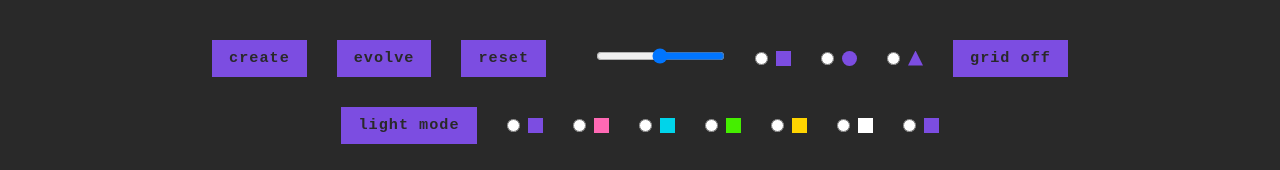
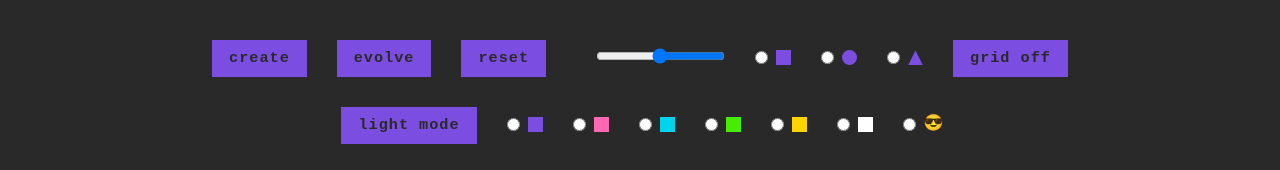
Before and after one commit to evscoder/react-course-work, a React (Vite) app: page / in a window 1280 px wide. Shown: the part 782-952 px from the top of the page. Built offline with nearby package versions, Linux system fonts and the light colour scheme.

Commit message:
Change colors and shapes

```diff
--- a/src/components/Game/Game.tsx
+++ b/src/components/Game/Game.tsx
@@ -1,4 +1,4 @@
-import React, {FC, useEffect, useState} from "react";
+import React, {FC, useEffect, useRef, useState} from "react";
 import styles from './Game.module.scss';
 import Frame from "../Frame/Frame";
 import Interface from "../Interface/Interface";
@@ -8,21 +8,28 @@ interface Props {
 }
 
 const Game: FC<Props> = () => {
-    const [shape, setShape] = useState<string | undefined>('');
+    const [shape, setShape] = useState<string | undefined>('square');
+    const [color, setColor] = useState<string | undefined>('purple');
+    const gameElement = useRef<HTMLDivElement | null>(null);
 
     const onChangeShape = (event: React.ChangeEvent<HTMLInputElement>) => {
         const button = event.target;
         const buttonType: string | undefined = button.dataset.type;
+        const buttonColor: string | undefined = button.dataset.color;
 
-        setShape(buttonType);
+        const shapeData: DOMStringMap | undefined = gameElement.current?.dataset;
 
-        console.log(shape);
+        shapeData!.shape = buttonType;
+        shapeData!.color = buttonColor;
+
+        setShape(shapeData!.shape);
+        setColor(shapeData!.color);
     }
 
     return (
-        <div className={styles['game']}>
+        <div ref={gameElement} data-shape={'square'} data-color={'purple'} className={styles['game']}>
             <Frame />
-            <Interface onChangeShape={onChangeShape} />
+            <Interface onChangeShape={onChangeShape} type={shape} color={color === 'emoji' ? 'purple' : color} />
         </div>
     )
 }
--- a/src/components/Interface/Interface.tsx
+++ b/src/components/Interface/Interface.tsx
@@ -3,12 +3,16 @@ import styles from './Interface.module.scss';
 import Button from "../Button/Button";
 import RangeInput from "../RangeInput/RangeInput";
 import RadioButton from "../RadioButton/RadioButton";
+import cn from "clsx";
+import {Colors, Types} from "./types";
 interface Props {
     children?: React.ReactNode,
     onChangeShape?: React.ChangeEventHandler<HTMLInputElement>,
     onChangeColor?: React.ChangeEventHandler<HTMLInputElement>,
+    color?: Colors,
+    type?: Types,
 }
-const GameInterface: FC<Props> = ({onChangeShape, onChangeColor}) => {
+const GameInterface: FC<Props> = ({onChangeShape, onChangeColor, type, color}) => {
     return (
         <div className={styles['game-interface']}>
             <div className={styles.giRow}>
@@ -27,13 +31,13 @@ const GameInterface: FC<Props> = ({onChangeShape, onChangeColor}) => {
                 <div className={styles.giCol}>
                     <ul className={styles.giList}>
                         <li className={styles.giListItem}>
-                            <RadioButton onChange={onChangeShape} id={'square'} type={'square'} title={'Squared cells'} name={'grid_type'} />
+                            <RadioButton onChange={onChangeShape} id={'square'} type={'square'} color={color} title={'Squared cells'} name={'grid_type'} />
                         </li>
                         <li className={styles.giListItem}>
-                            <RadioButton onChange={onChangeShape} id={'circle'} type={'circle'} title={'Circular cells'} name={'grid_type'} />
+                            <RadioButton onChange={onChangeShape} id={'circle'} type={'circle'} color={color} title={'Circular cells'} name={'grid_type'} />
                         </li>
                         <li className={styles.giListItem}>
-                            <RadioButton onChange={onChangeShape} id={'triangle'} type={'triangle'} title={'Triangular cells'} name={'grid_type'} />
+                            <RadioButton onChange={onChangeShape} id={'triangle'} type={'triangle'} color={color} title={'Triangular cells'} name={'grid_type'} />
                         </li>
                     </ul>
                 </div>
@@ -44,27 +48,27 @@ const GameInterface: FC<Props> = ({onChangeShape, onChangeColor}) => {
                     <Button title={'Toggle mode'}>Light mode</Button>
                 </div>
                 <div className={styles.giCol}>
-                    <ul className={styles.giList}>
+                    <ul className={cn(styles.giList, styles.giListColors)}>
                         <li className={styles.giListItem}>
-                            <RadioButton onChange={onChangeColor} id={'purple'} color={'purple'} title={'Purple cells'} name={'color_type'} />
+                            <RadioButton onChange={onChangeShape} type={type} id={'purple'} color={'purple'} title={'Purple cells'} name={'color_type'} />
                         </li>
                         <li className={styles.giListItem}>
-                            <RadioButton onChange={onChangeColor} id={'pink'} color={'pink'} title={'Pink cells'} name={'color_type'}/>
+                            <RadioButton onChange={onChangeShape} type={type} id={'pink'} color={'pink'} title={'Pink cells'} name={'color_type'}/>
                         </li>
                         <li className={styles.giListItem}>
-                            <RadioButton onChange={onChangeColor} id={'blue'} color={'blue'} title={'Blue cells'} name={'color_type'} />
+                            <RadioButton onChange={onChangeShape} type={type} id={'blue'} color={'blue'} title={'Blue cells'} name={'color_type'} />
                         </li>
                         <li className={styles.giListItem}>
-                            <RadioButton onChange={onChangeColor} id={'green'} color={'green'} title={'Green cells'} name={'color_type'} />
+                            <RadioButton onChange={onChangeShape} type={type} id={'green'} color={'green'} title={'Green cells'} name={'color_type'} />
                         </li>
                         <li className={styles.giListItem}>
-                            <RadioButton onChange={onChangeColor} id={'yellow'} color={'yellow'} title={'Yellow cells'} name={'color_type'} />
+                            <RadioButton onChange={onChangeShape} type={type} id={'yellow'} color={'yellow'} title={'Yellow cells'} name={'color_type'} />
                         </li>
                         <li className={styles.giListItem}>
-                            <RadioButton onChange={onChangeColor} id={'white'} color={'white'} title={'White cells'} name={'color_type'} />
+                            <RadioButton onChange={onChangeShape} type={type} id={'white'} color={'white'} title={'White cells'} name={'color_type'} />
                         </li>
                         <li className={styles.giListItem}>
-                            <RadioButton onChange={onChangeColor} id={'emoji'} color={'emoji'} title={'Type emoji or character for cells'} name={'color_type'} />
+                            <RadioButton onChange={onChangeShape} type={type} id={'emoji'} color={'emoji'} title={'Type emoji or character for cells'} name={'color_type'} />
                         </li>
                     </ul>
                 </div>
--- /dev/null
+++ b/src/components/Interface/types.ts
@@ -0,0 +1,2 @@
+export type Types = 'square' | 'circle' | 'triangle' | string | undefined;
+export type Colors = 'purple' | 'blue' | 'pink' | 'green' | 'yellow' | 'white' | 'emoji' | string | undefined;
--- a/src/components/RadioButton/RadioButton.module.scss
+++ b/src/components/RadioButton/RadioButton.module.scss
@@ -1,10 +1,13 @@
 @import "../../styles/plugins";
 
 .radio-button {
+  display: inline-block;
+  vertical-align: middle;
   cursor: pointer;
 
   input {
     display: inline-block;
+    cursor: pointer;
     vertical-align: middle;
     margin-right: 8px;
   }
@@ -14,6 +17,7 @@
     height: $grid_size;
     display: inline-block;
     vertical-align: middle;
+    line-height: $grid_size;
     background-color: var(--c_base);
   }
 
@@ -48,4 +52,15 @@
   &--white .radio-button__marker {
     background-color: var(--c_06);
   }
+
+  &--emoji .radio-button__marker {
+    background-color: transparent;
+    clip-path: none;
+
+    &::before {
+      content: "😎";
+      display: inline-block;
+      vertical-align: middle;
+    }
+  }
 }
--- a/src/components/RadioButton/RadioButton.tsx
+++ b/src/components/RadioButton/RadioButton.tsx
@@ -1,19 +1,20 @@
 import React, {FC} from "react";
 import styles from './RadioButton.module.scss';
 import cn from 'clsx';
+import {Colors, Types} from "../Interface/types";
 interface Props {
     id: string,
     title?: string,
-    color?: 'purple' | 'blue' | 'pink' | 'green' | 'yellow' | 'white' | 'emoji',
-    type?: 'square' | 'circle' | 'triangle',
+    color?: Colors,
+    type?: Types,
     name: string,
     onChange?: React.ChangeEventHandler<HTMLInputElement>
 }
 
-const RadioButton: FC<Props> = ({ id, title , color, type, name, onChange }) => {
+const RadioButton: FC<Props> = ({ id, title , color, type, name, onChange}) => {
     return (
         <label className={cn(styles['radio-button'], styles[`radio-button--${color}`], styles[`radio-button--${type}`])} title={title}>
-            <input type="radio" id={id} name={name} onChange={onChange} data-type={type}/>
+            <input type="radio" id={id} name={name} onChange={onChange} data-type={type} data-color={color}/>
             <span className={styles['radio-button__marker']}></span>
         </label>
     )
```
